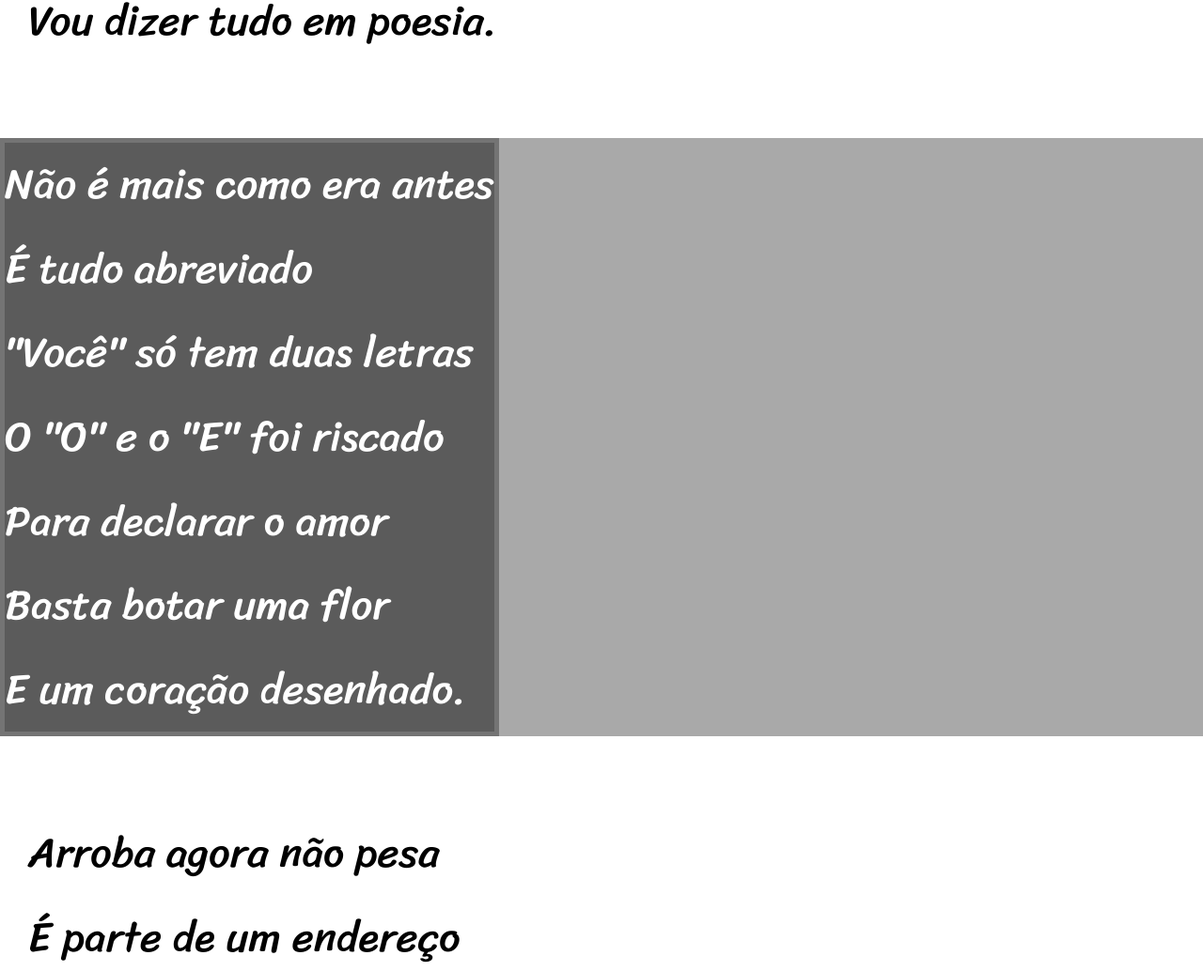
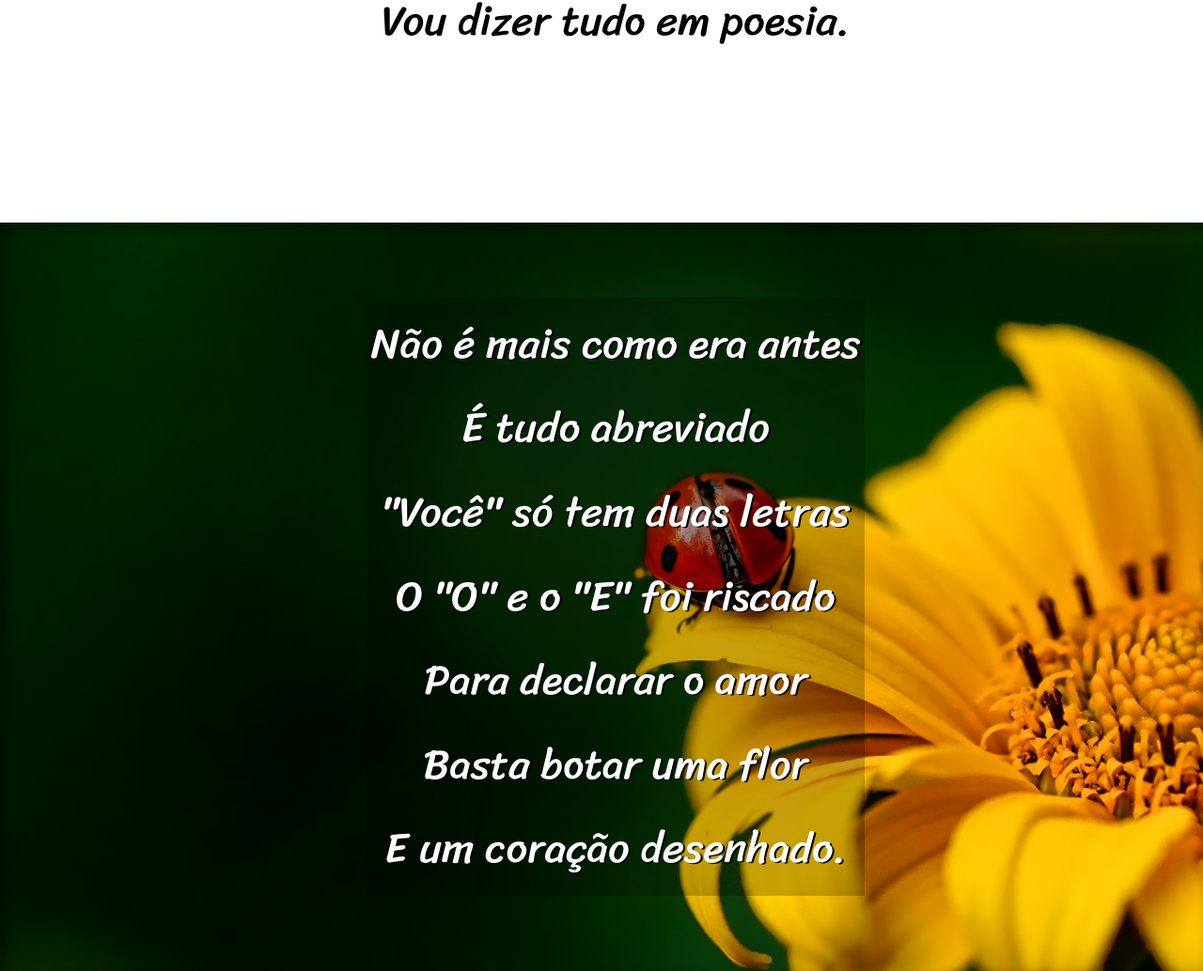
Before and after one commit to jbpieri/html5-css, a plain HTML site: page desafios/012/index.html in a window 1280 px wide. Shown: the part 900-1934 px from the top of the page at 94% size. Drawn offline with Linux system fonts and the light colour scheme.

Commit message:
exercicio 22 final

```diff
--- a/desafios/012/estilo/style.css
+++ b/desafios/012/estilo/style.css
@@ -52,19 +52,34 @@ section {
   padding-left: 30px;
   font-family: var(--fonte3);
   font-size: 3.5vw;
+  text-align: center;
+}
+section > p {
+  padding-bottom: 2em;
 }
 section.imagem > p {
+  display: inline-block;
+  padding: 5px;
   background-color: rgba(0, 0, 0, 0.219);
+  text-shadow: 2px 1px 0px black;
 }
 section.normal {
   background-color: white;
   color: black;
 }
 section.imagem {
-  display: inline-block;
-  padding: 5px;
   background-color: rgba(0, 0, 0, 0.312);
   color: white;
+  box-shadow: inset 6px 6px 13px 0px rgba(0, 0, 0, 0.394);
+  background-size: cover;
+  background-attachment: fixed;
+}
+section#img01 {
+  background-image: url(../imagens/background001.jpg);
+  background-position: right center;
+}
+section#img02 {
+  background-image: url(../imagens/background002.jpg);
 }
 footer {
   background-color: black;
--- a/desafios/012/index.html
+++ b/desafios/012/index.html
@@ -30,7 +30,7 @@
       </p>
     </section>
 
-    <section class="imagem">
+    <section class="imagem" id="img01">
       <p>
         Não é mais como era antes <br />
         É tudo abreviado <br />
@@ -63,7 +63,7 @@
       </p>
     </section>
 
-    <section class="imagem">
+    <section class="imagem" id="img02">
       <p>
         Tenho saudade das cartas <br />
         Escritas com a própria mão <br />
```
